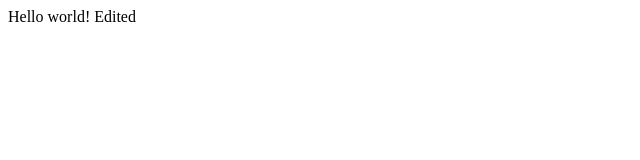
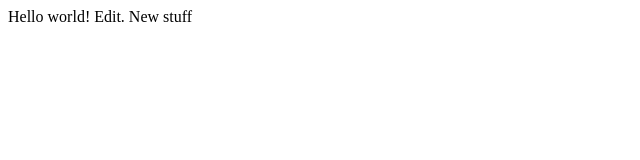
Before and after one commit to DeeBee123/editaisthebest, a plain HTML site: page index.html in a window 1280 px wide. Shown: the full height of the page, 0-640 px from the left. Drawn offline with Linux system fonts and the light colour scheme.

Commit message:
new commit

```diff
--- a/index.html
+++ b/index.html
@@ -6,6 +6,6 @@
     <title>Document</title>
 </head>
 <body>
-    <header>Hello world! Edited</header>
+    <header>Hello world! Edit. New stuff</header>
 </body>
 </html>
```
